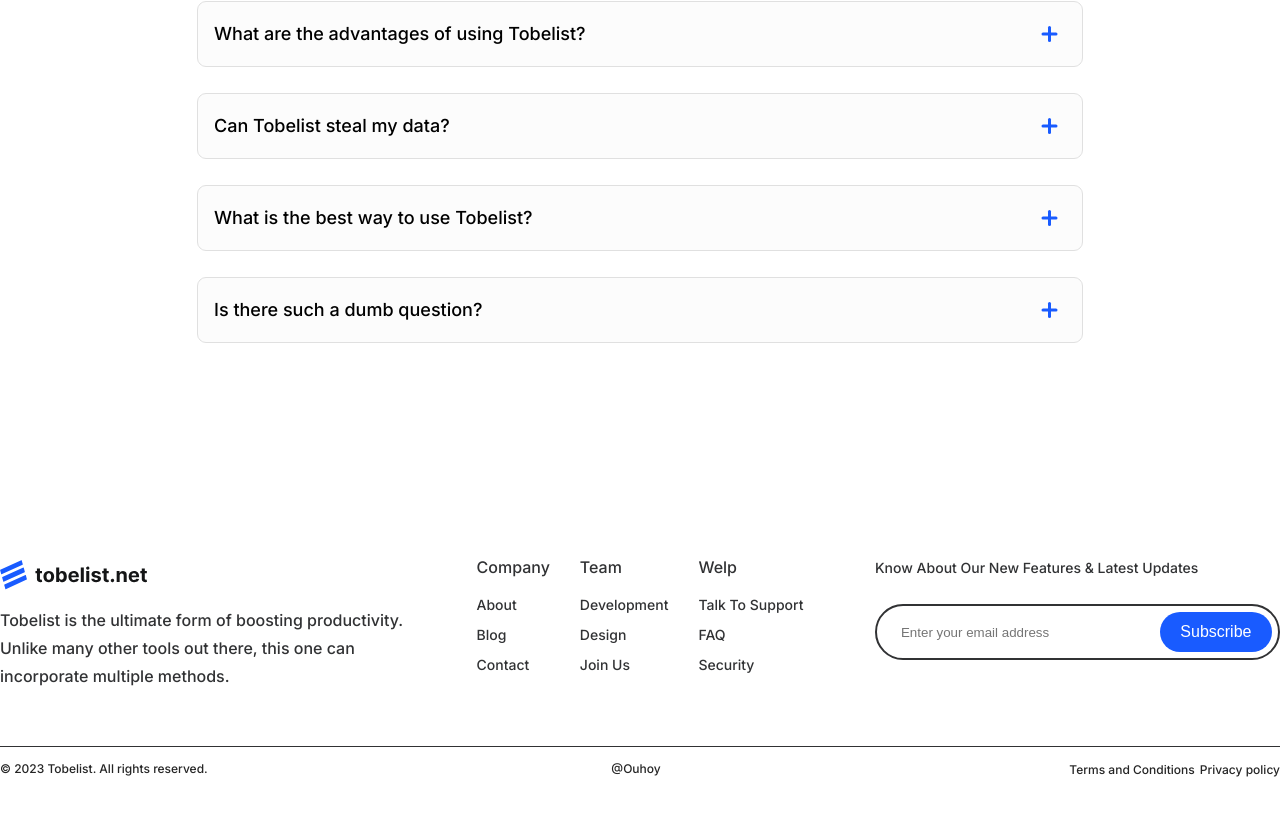
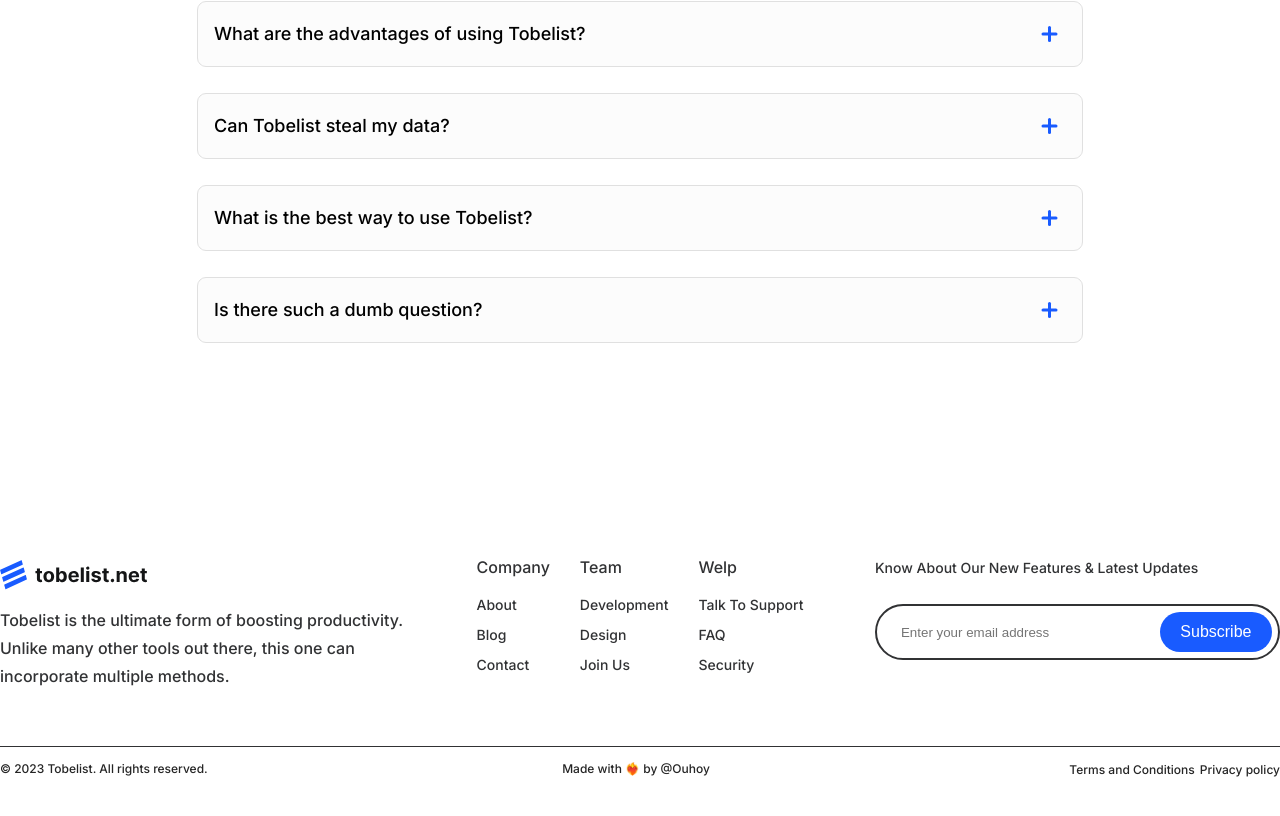
Before and after one commit to ouhoy/tobelist, a React (Vite) app: page / in a window 1280 px wide. Shown: the part 3740-4556 px from the top of the page. Built offline with nearby package versions, Linux system fonts and the light colour scheme.

Commit message:
Ad author social link

```diff
--- a/src/components/Footer.tsx
+++ b/src/components/Footer.tsx
@@ -48,7 +48,7 @@
         <div className={"footer-end"}>
             <div className={"additional-links"}>
                 <p>© 2023 Tobelist. All rights reserved.</p>
-                <p><a href="#">@Ouhoy</a></p>
+                <p><a href="https://www.instagram.com/ouhoy/" target={"_blank"}>Made with ❤️‍🔥 by @Ouhoy</a></p>
                 <div>
                     <a href="#">Terms and Conditions</a>
                     <a href="#">Privacy policy</a>
```
